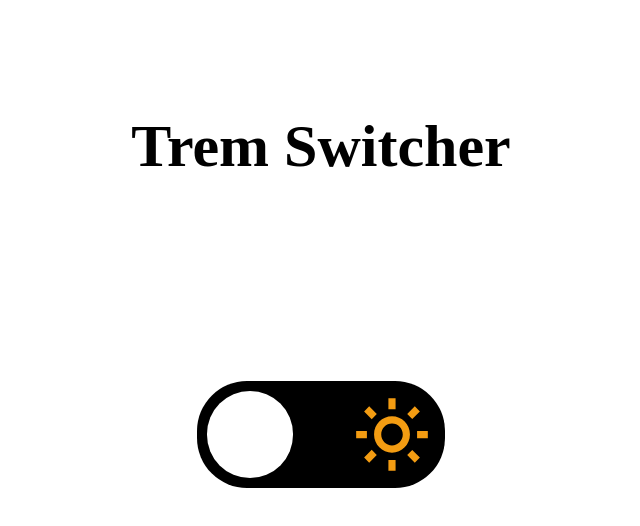
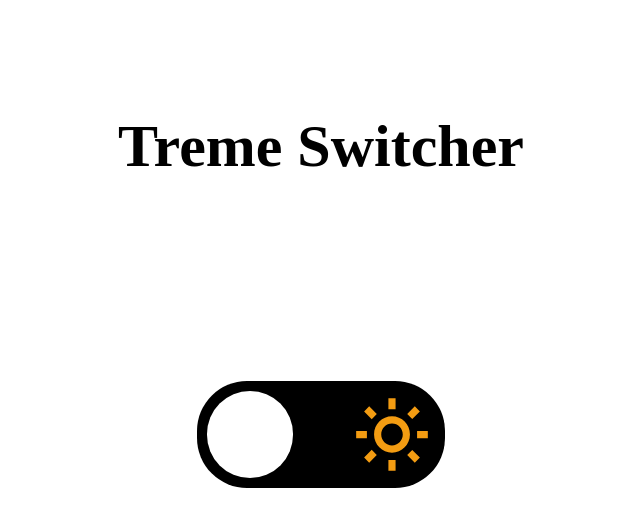
Before and after one commit to WendelSantosNunes/Theme-Switcher, a plain HTML site: page index.html in a window 1280 px wide. Shown: the whole page, without its empty margins (319-959 px from the left). Drawn offline with Linux system fonts and the light colour scheme.

Commit message:
Update project

```diff
--- a/index.html
+++ b/index.html
@@ -8,7 +8,7 @@
     <title>Theme Switcher</title>
   </head>
   <body>
-    <h1>Trem Switcher</h1>
+    <h1>Treme Switcher</h1>
 
     <div class="container background-div">
       <div class="moon">
```
